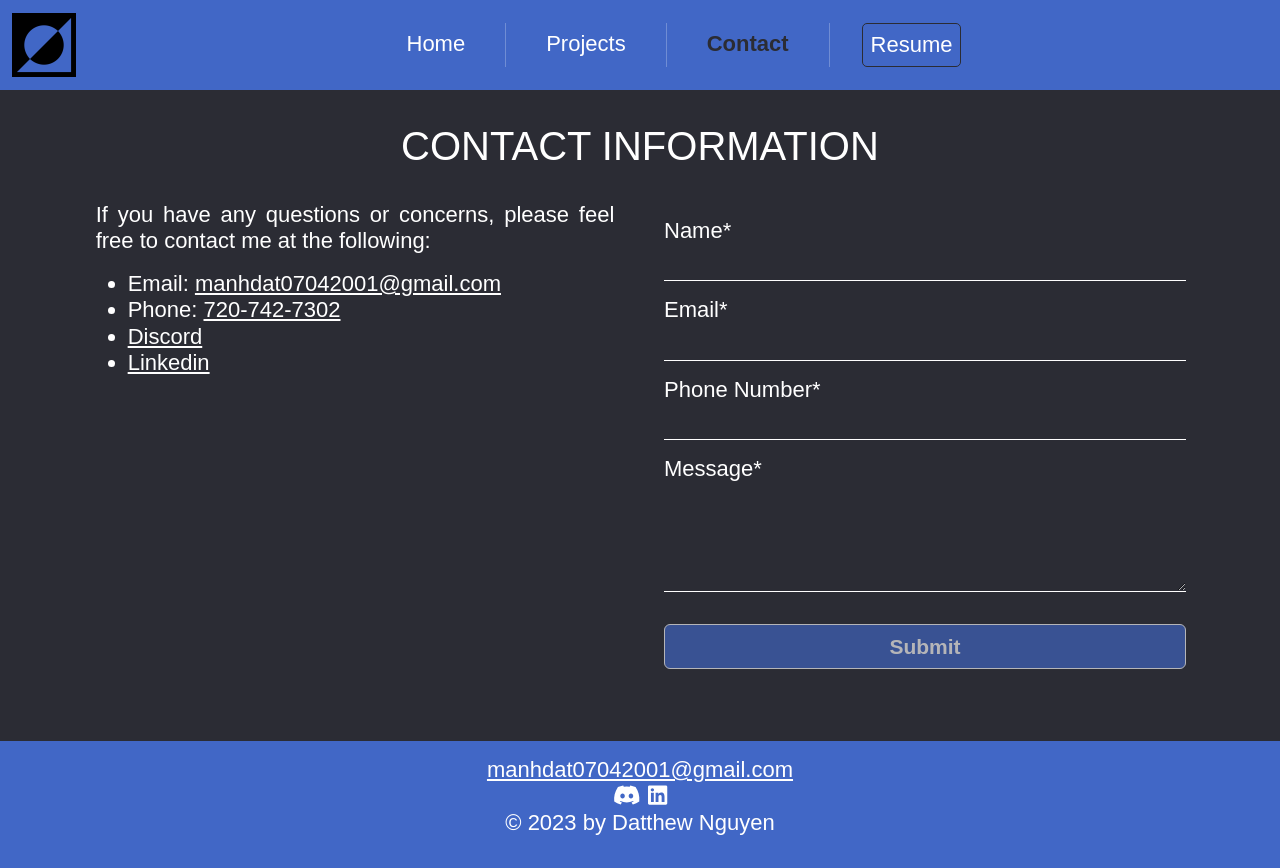
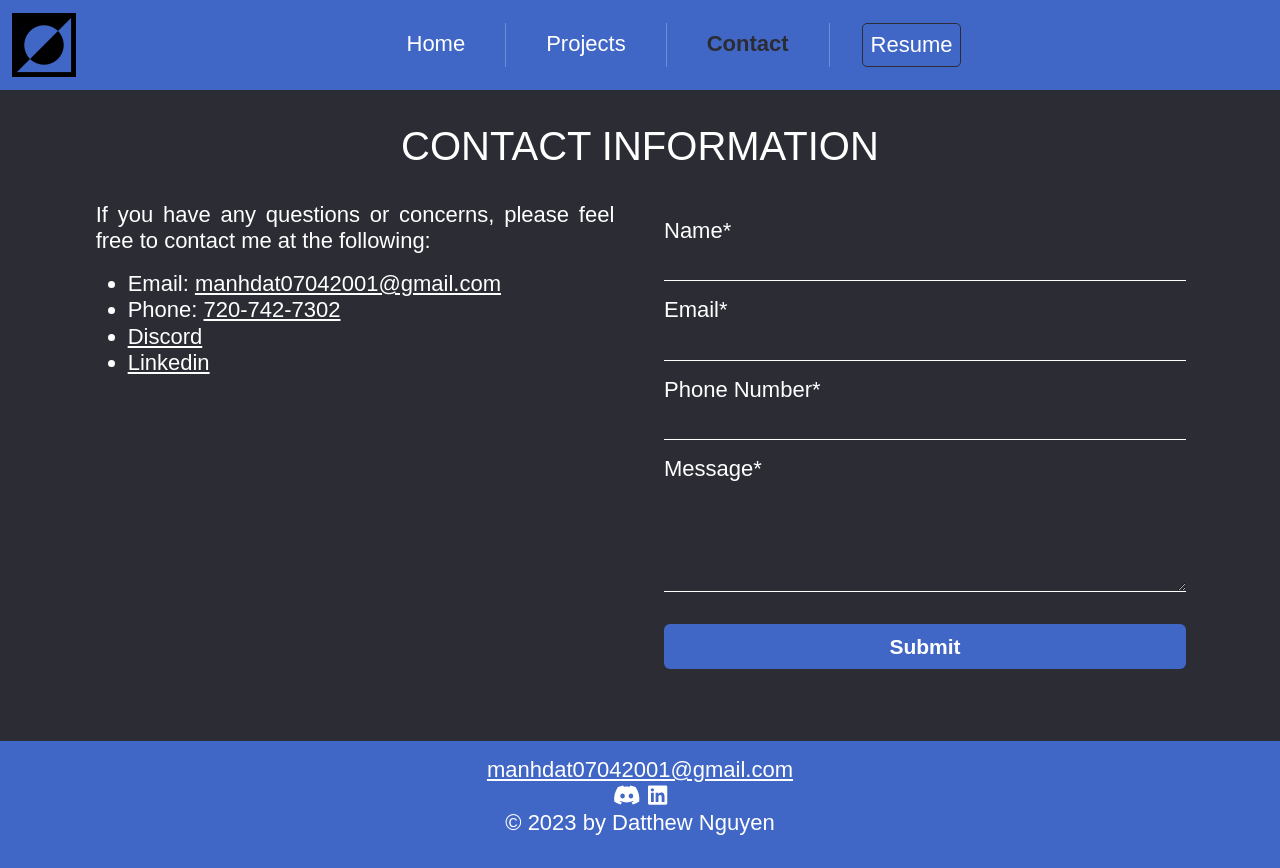
Before and after one commit to datboi2001/personal-website, an Angular app: page /contact in a window 1280 px wide. Built offline with nearby package versions, Linux system fonts and the light colour scheme; a web font is replaced by a local one.

Commit message:
Add html input native validation to contact form

```diff
--- a/src/app/pages/contact/contact.component.html
+++ b/src/app/pages/contact/contact.component.html
@@ -28,7 +28,7 @@
         <!--                The last one is for message.-->
         <p *ngIf="success" class="message">Your message has been sent!</p>
         <p *ngIf="failure" class="message">Your message has not been sent. Please try again.</p>
-        <form (ngSubmit)="handleSubmit()">
+        <form (ngSubmit)="handleSubmit()" ngNativeValidate>
           <div class="container">
             <div class="form-group contact-form">
               <label for="name">Name*</label>
@@ -41,7 +41,7 @@
               <label for="message">Message*</label>
               <textarea class="form-control message-box" rows="4" id="message" name="message"
                         required [(ngModel)]="message"></textarea>
-              <button class="btn form-button" type="submit" [disabled]="formIsEmpty()">Submit</button>
+              <button class="btn form-button" type="submit">Submit</button>
             </div>
           </div>
         </form>
```
